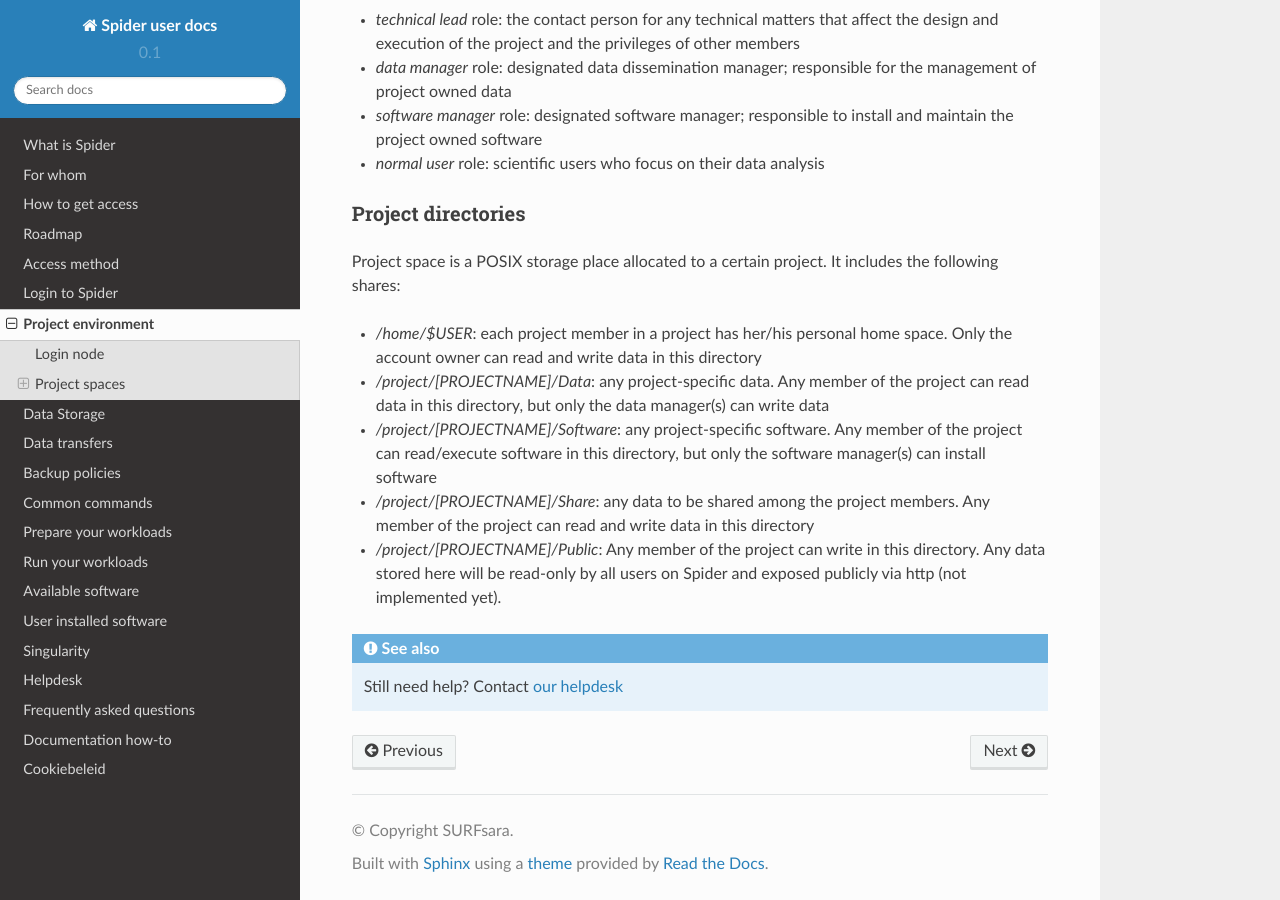
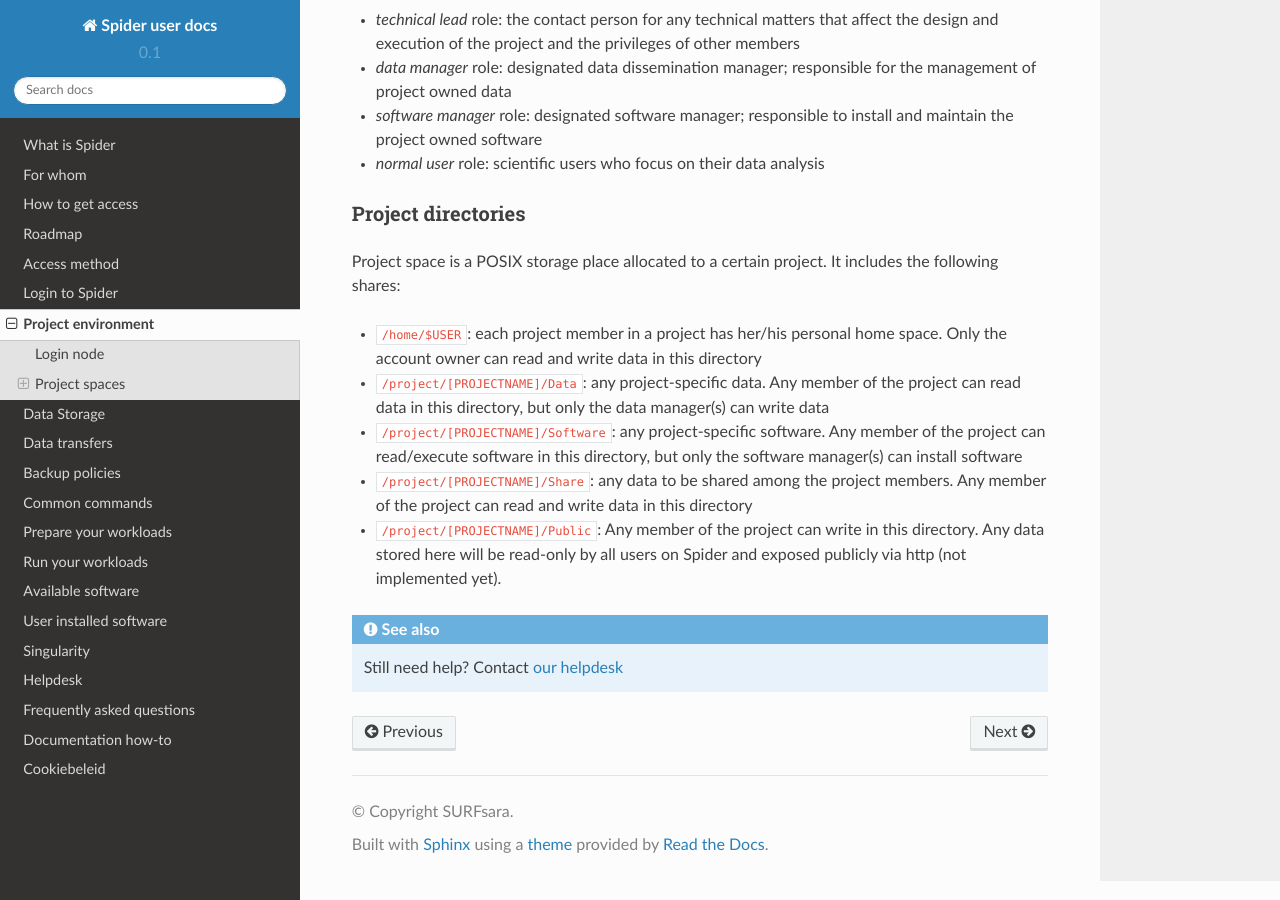
Before and after one commit to sara-nl/spiderdocs, a Sphinx documentation site: the page built from source/Pages/getting-started/project-environment.rst, in a window 1280 px wide and 900 px high, scrolled down 931 px. Built offline with Sphinx 7.4.7 and the Read the Docs theme 2.0.0, drawn with Linux system fonts in a browser that asks for light colours; pages that are not in the unit, such as notebooks, are missing from menus.

```diff
--- a/source/Pages/getting-started/project-environment.rst
+++ b/source/Pages/getting-started/project-environment.rst
@@ -49,11 +49,11 @@ Project directories
 
 Project space is a POSIX storage place allocated to a certain project. It includes the following shares:
 
-* `/home/$USER`: each project member in a project has her/his personal home space. Only the account owner can read and write data in this directory
-* `/project/[PROJECTNAME]/Data`: any project-specific data. Any member of the project can read data in this directory, but only the data manager(s) can write data
-* `/project/[PROJECTNAME]/Software`: any project-specific software. Any member of the project can read/execute software in this directory, but only the software manager(s) can install software
-* `/project/[PROJECTNAME]/Share`: any data to be shared among the project members. Any member of the project can read and write data in this directory
-* `/project/[PROJECTNAME]/Public`: Any member of the project can write in this directory. Any data stored here will be read-only by all users on Spider and exposed publicly via http (not implemented yet).
+* ``/home/$USER``: each project member in a project has her/his personal home space. Only the account owner can read and write data in this directory
+* ``/project/[PROJECTNAME]/Data``: any project-specific data. Any member of the project can read data in this directory, but only the data manager(s) can write data
+* ``/project/[PROJECTNAME]/Software``: any project-specific software. Any member of the project can read/execute software in this directory, but only the software manager(s) can install software
+* ``/project/[PROJECTNAME]/Share``: any data to be shared among the project members. Any member of the project can read and write data in this directory
+* ``/project/[PROJECTNAME]/Public``: Any member of the project can write in this directory. Any data stored here will be read-only by all users on Spider and exposed publicly via http (not implemented yet).
 
 
 .. seealso:: Still need help? Contact :ref:`our helpdesk <helpdesk>`
```
Also changed, not shown: source/Pages/compute/prepare_workloads.rst (+13 -7 lines).
